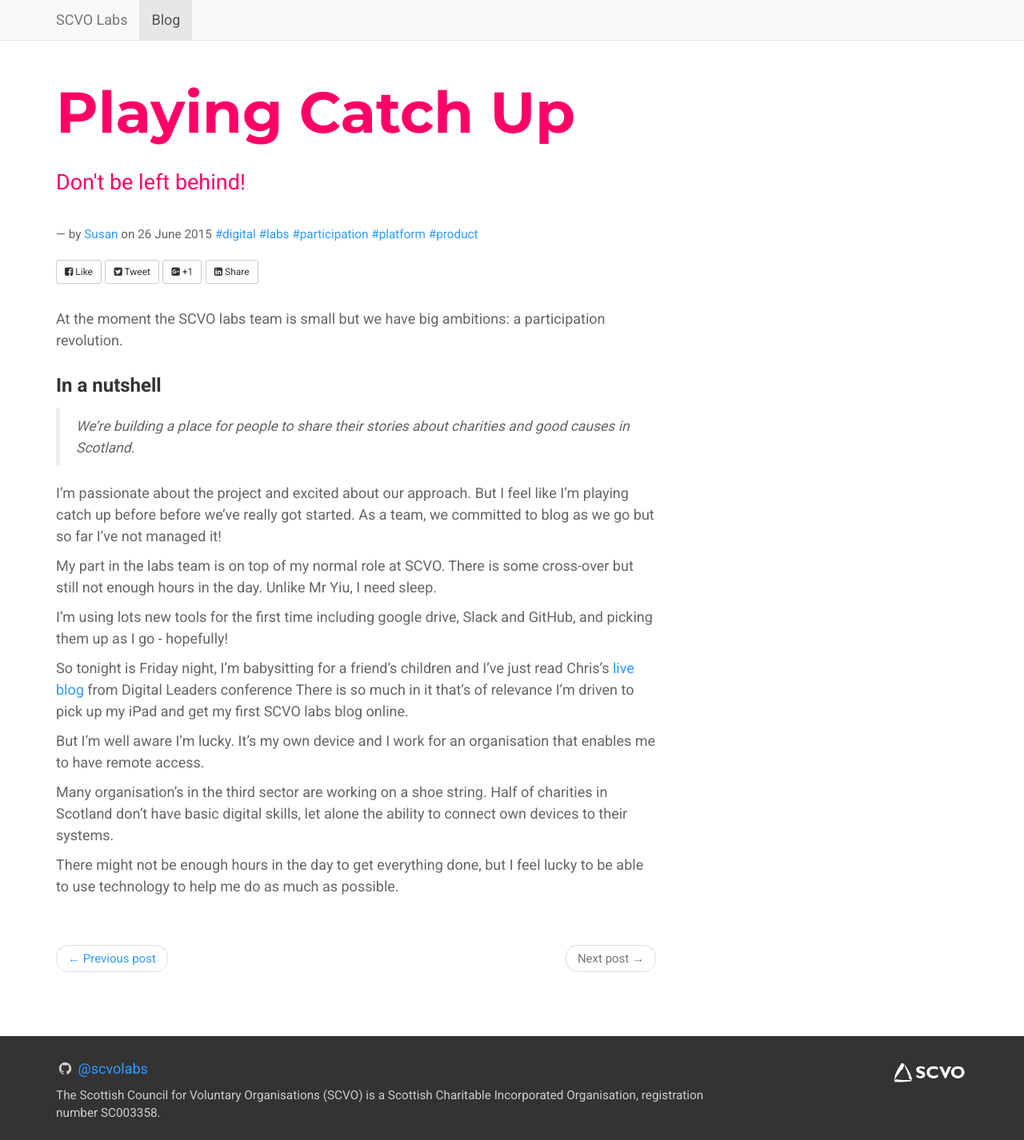
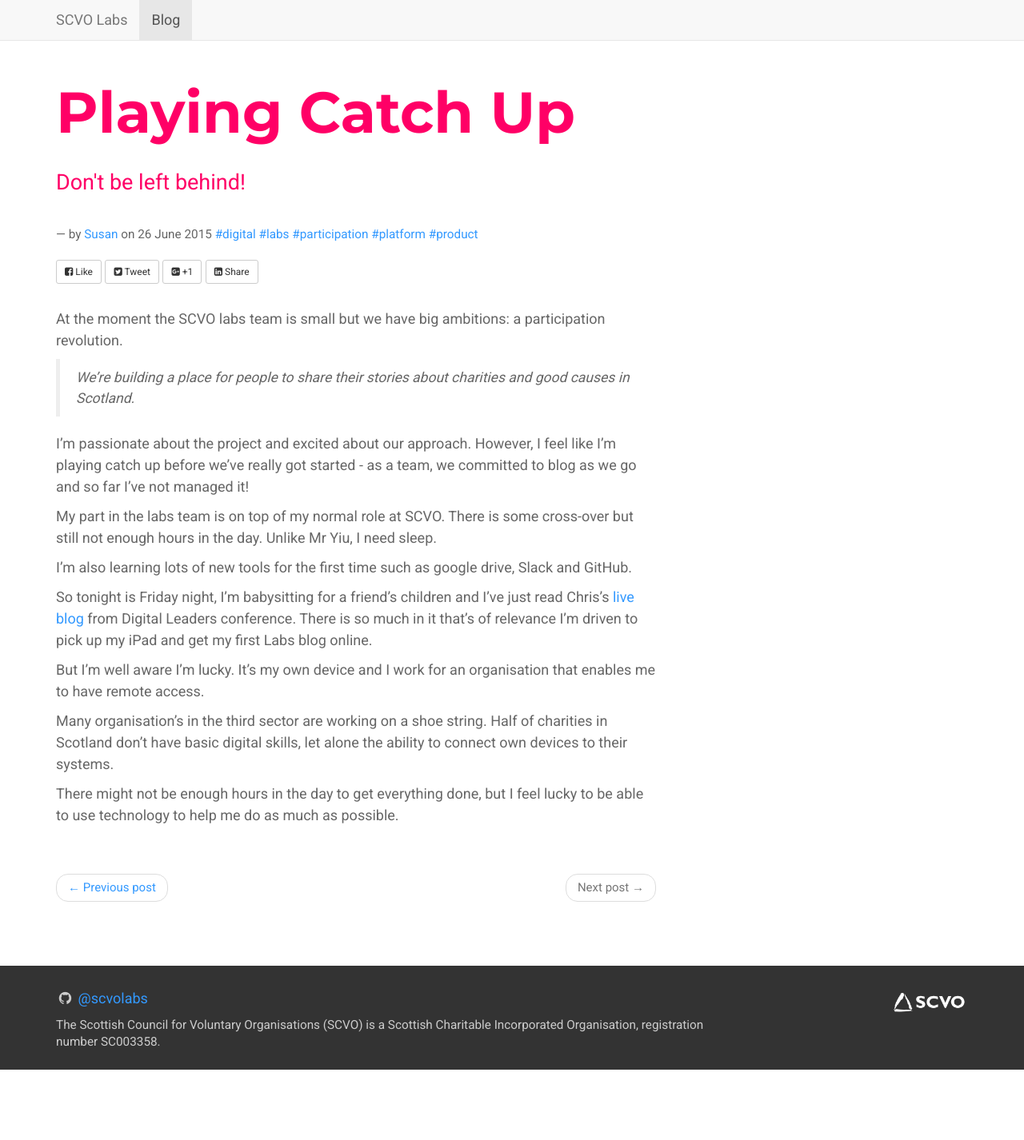
Before and after one commit to scvolabs/scvolabs-website, a Jekyll site: the page built from _posts/2015-06-26-playing-catch-up.md, in a window 1280 px wide. Shown: the whole page at 80% size. Built offline with Jekyll 4.4.1, drawn with Linux system fonts in a browser that asks for light colours; nearby versions of some CDN libraries; comment, search, counter and statistics services are not loaded; after the commit the page ends 1338 px from its top, so only the background shows below that.

Commit message:
Update 2015-06-26-playing-catch-up.md

```diff
--- a/_posts/2015-06-26-playing-catch-up.md
+++ b/_posts/2015-06-26-playing-catch-up.md
@@ -11,18 +11,15 @@ image:
 
 At the moment the SCVO labs team is small but we have big ambitions: a participation revolution.
 
-### In a nutshell
-
 > *We're building a place for people to share their stories about charities and good causes in Scotland.*
 
-I'm passionate about the project and excited about our approach. But I feel like I'm playing catch up before before we've really got started. As a team, we committed to blog as we go but so far I've not managed it!
+I'm passionate about the project and excited about our approach. However, I feel like I'm playing catch up before we've really got started - as a team, we committed to blog as we go and so far I've not managed it!
 
 My part in the labs team is on top of my normal role at SCVO.  There is some cross-over but still not enough hours in the day.  Unlike Mr Yiu, I need sleep.
 
-I'm using lots new tools for the first time including google drive, Slack and GitHub, and picking them up as I go - hopefully!
+I'm also learning lots of new tools for the first time such as google drive, Slack and GitHub.
 
-So tonight is Friday night, I'm babysitting for a friend's children and I've just read Chris's [live blog](http://yiu.co.uk/blog/nd15-live-blog/) from Digital Leaders conference
-There is so much in it that's of relevance I'm driven to pick up my iPad and get my first SCVO labs blog online.
+So tonight is Friday night, I'm babysitting for a friend's children and I've just read Chris's [live blog](http://yiu.co.uk/blog/nd15-live-blog/) from Digital Leaders conference. There is so much in it that's of relevance I'm driven to pick up my iPad and get my first Labs blog online.
 
 But I'm well aware I'm lucky.  It's my own device and I work for an organisation that enables me to have remote access.
 
```
